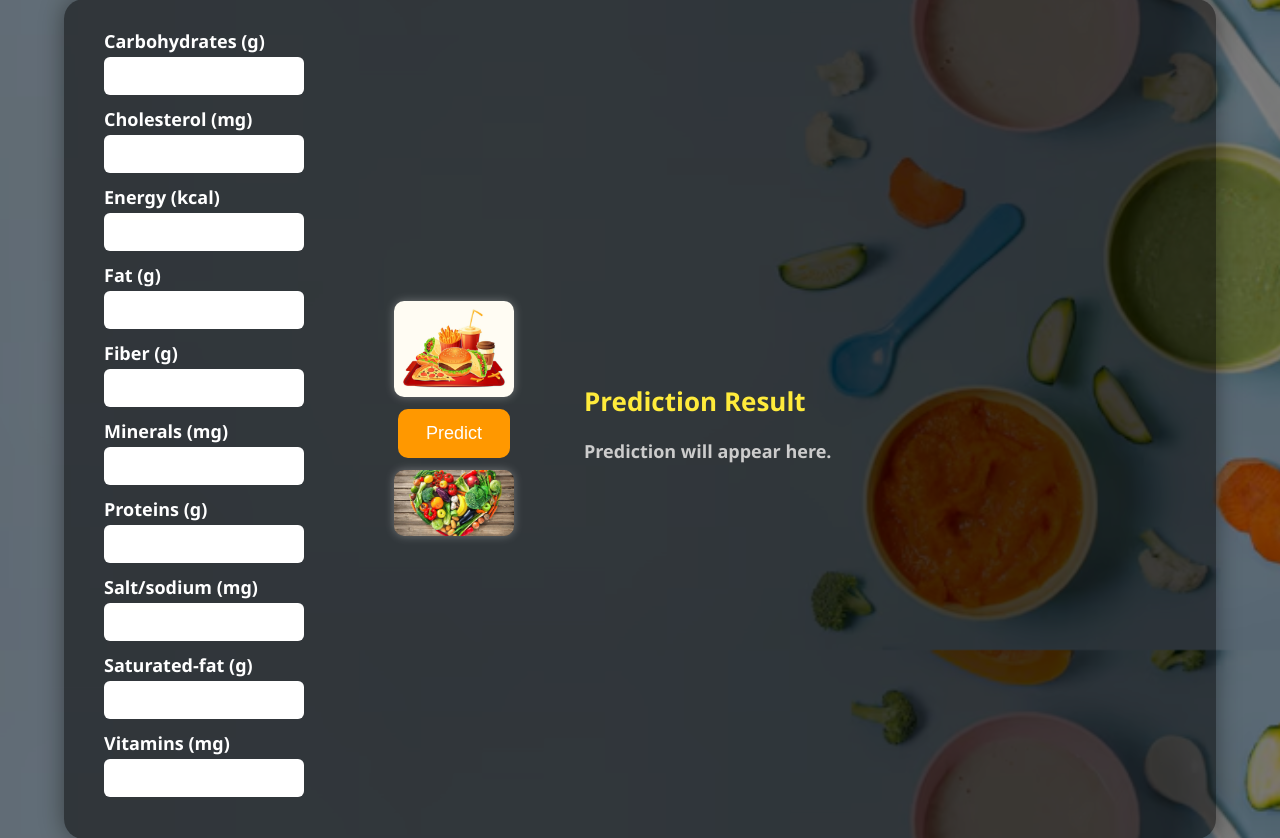
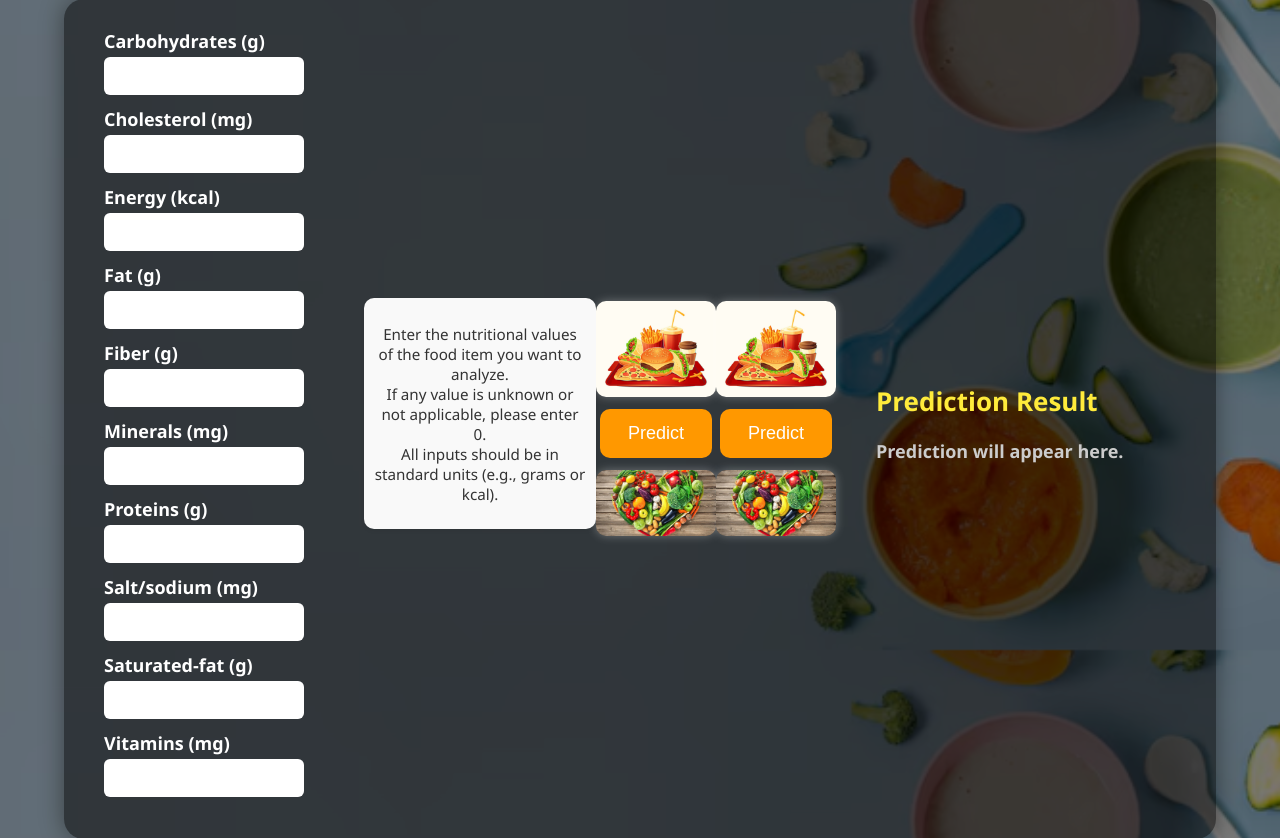
Before and after one commit to naveencoco/FoodProcessing-predictioin, a Flask app: page / in a window 1280 px wide. Shown: the part 150-988 px from the top of the page. Run offline with Flask 3, Linux system fonts and the light colour scheme; parts of the project's set-up code (start-up, migrations or seed data) failed here and were passed over.

Commit message:
📝 Added user guidance text above prediction button

```diff
--- a/static/style.css
+++ b/static/style.css
@@ -230,3 +230,13 @@ input[type="number"] {
     max-width: 800px;
     font-family: 'Georgia', serif;
 }
+.info-text {
+    padding: 10px;
+    margin-bottom: 10px;
+    font-size: 0.95rem;
+    text-align: center;
+    color: #333;
+    background-color: #f9f9f9;
+    border-radius: 10px;
+    box-shadow: 0 2px 4px rgba(0, 0, 0, 0.05);
+}
--- a/templates/index.html
+++ b/templates/index.html
@@ -25,6 +25,25 @@
 
             <!-- Predict Button Column -->
             <div class="button-section">
+                <!-- Predict Button Column -->
+<div class="button-section">
+    <!-- ✨ Add this info-text block -->
+    <div class="info-text">
+        <p>
+            Enter the nutritional values of the food item you want to analyze. <br>
+            If any value is unknown or not applicable, please enter 0. <br>
+            All inputs should be in standard units (e.g., grams or kcal).
+        </p>
+    </div>
+
+    <!-- Predict Button Content -->
+    <div class="button-wrapper">
+        <img src="{{ url_for('static', filename='topimage.jpg') }}" class="predict-img" alt="Top Image">
+        <input type="submit" value="Predict" class="predict-btn">
+        <img src="{{ url_for('static', filename='bottom.jpg') }}" class="predict-img" alt="Bottom Image">
+    </div>
+</div>
+
                 <div class="button-wrapper">
                     <img src="{{ url_for('static', filename='topimage.jpg') }}" class="predict-img" alt="Top Image">
                     <input type="submit" value="Predict" class="predict-btn">
```
